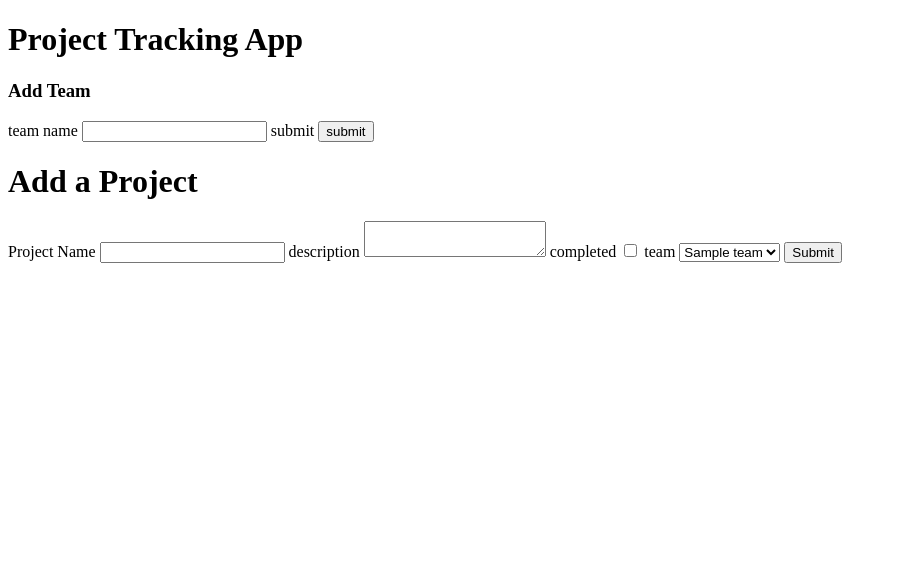
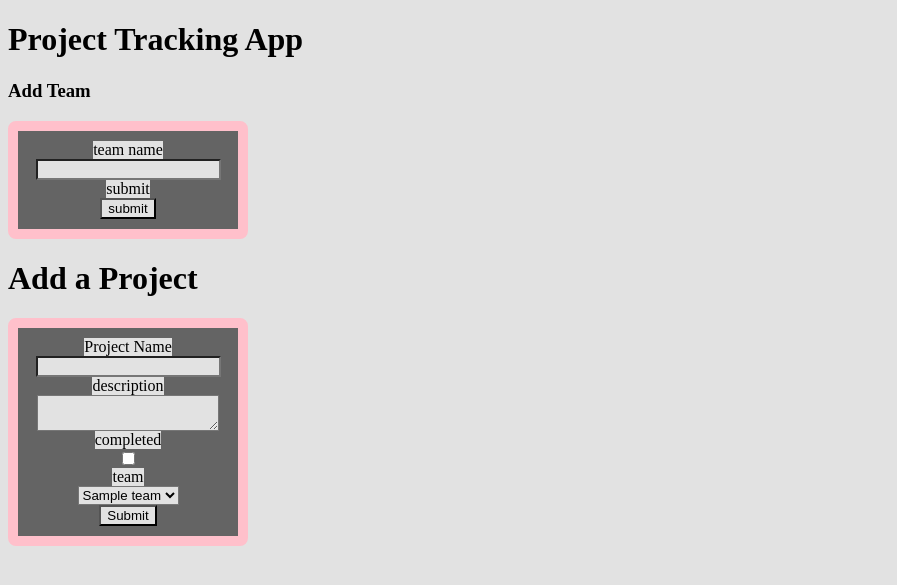
Before and after one commit to rjhigdon/Unit4Project, a Flask app: page / in a window 1280 px wide. Shown: the top 585 px of the page, without its empty margins (0-897 px from the left). Run offline with Flask 3, Linux system fonts and the light colour scheme; tables that the repository leaves empty hold one stand-in row (values such as "Sample post").

Commit message:
added a readme and  crappy css that needs to be improved.

```diff
--- /dev/null
+++ b/static/style.css
@@ -0,0 +1,17 @@
+.form{
+    display:flex;
+    flex-direction: column;
+    text-decoration: solid;
+    align-items: center;
+    border-radius: 8px;
+    border-style: solid;
+    border-width: 10px;
+    border-color:pink;
+    width: 200px;
+    height: auto;
+    padding: 10px;
+    background-color: rgb(100, 100, 100);
+}
+*{
+    background-color: rgb(226, 226, 226);
+}
--- a/templates/home.html
+++ b/templates/home.html
@@ -3,13 +3,14 @@
 <head>
     <meta charset="UTF-8">
     <meta name="viewport" content="width=device-width, initial-scale=1.0">
+    <link rel="stylesheet" href="/static/style.css">
     <title>Project Tracking App</title>
 </head>
 <body>
     <h1>Project Tracking App</h1>
     <div class="form-container">
         <h3>Add Team</h3>
-        <form action="{{ url_for('add_team') }}" method = "POST">
+        <form class="form" action="{{ url_for('add_team') }}" method = "POST">
             {{ team_form.csrf_token() }}
             {{ team_form.team_name.label }}
             {{ team_form.team_name }}
@@ -17,7 +18,7 @@
             {{ team_form.submit }}
         </form>
         <h1>Add a Project</h1>
-        <form action="{{ url_for('add_project') }}" method="POST">
+        <form class="form" action="{{ url_for('add_project') }}" method="POST">
             {{ project_form.csrf_token }}
             {{ project_form.project_name.label }}
             {{ project_form.project_name }}
@@ -28,9 +29,9 @@
             {{ project_form.team_selection.label }}
             {{ project_form.team_selection }}
             {{ project_form.submit }}
+        </form>
 
-
-        </form>
     </div>
+    <script src="https://code.jquery.com/jquery-3.6.0.min.js"></script>
     </body>
 </html>
```
Also changed, not shown: 1 other file.
